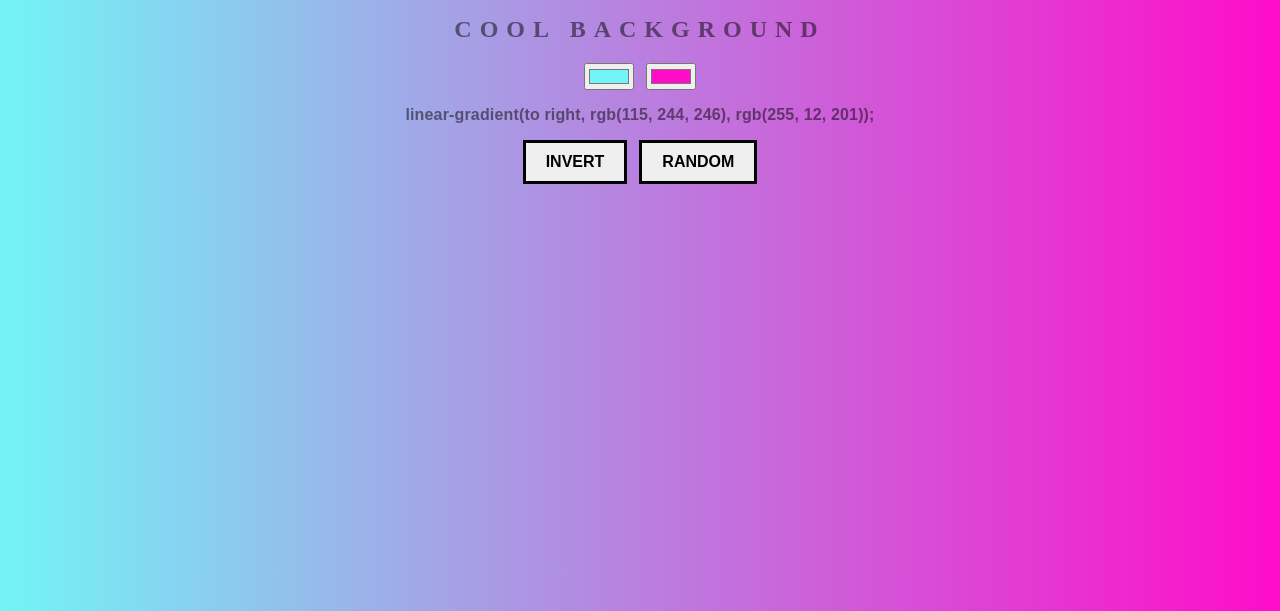
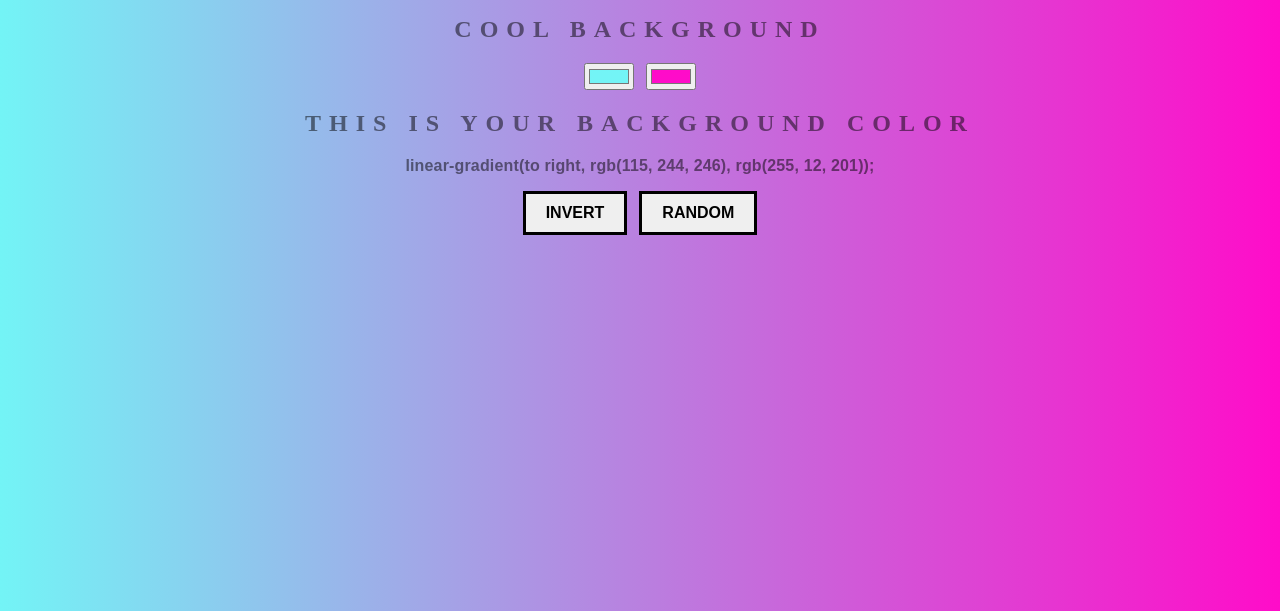
Before and after one commit to aashrit21/background-Generator, a plain HTML site: page index.html in a window 1280 px wide. Shown: the part 189-800 px from the top of the page. Drawn offline with Linux system fonts and the light colour scheme.

Commit message:
Add the extra h2 elemt after second input

```diff
--- a/index.html
+++ b/index.html
@@ -9,6 +9,7 @@
 	<h2>cool Background</h2>
 	<input class="color1" type="color" name="color1" value="#73f4f6">
 	<input class="color2" type="color" name="color2" value="#ff0cc9">
+	<h2>This is your background color</h2>
 	<h3></h3>
 	<button id="invertBtn" >Invert</button>
 	<button id="randomBtn">Random</button>
```
